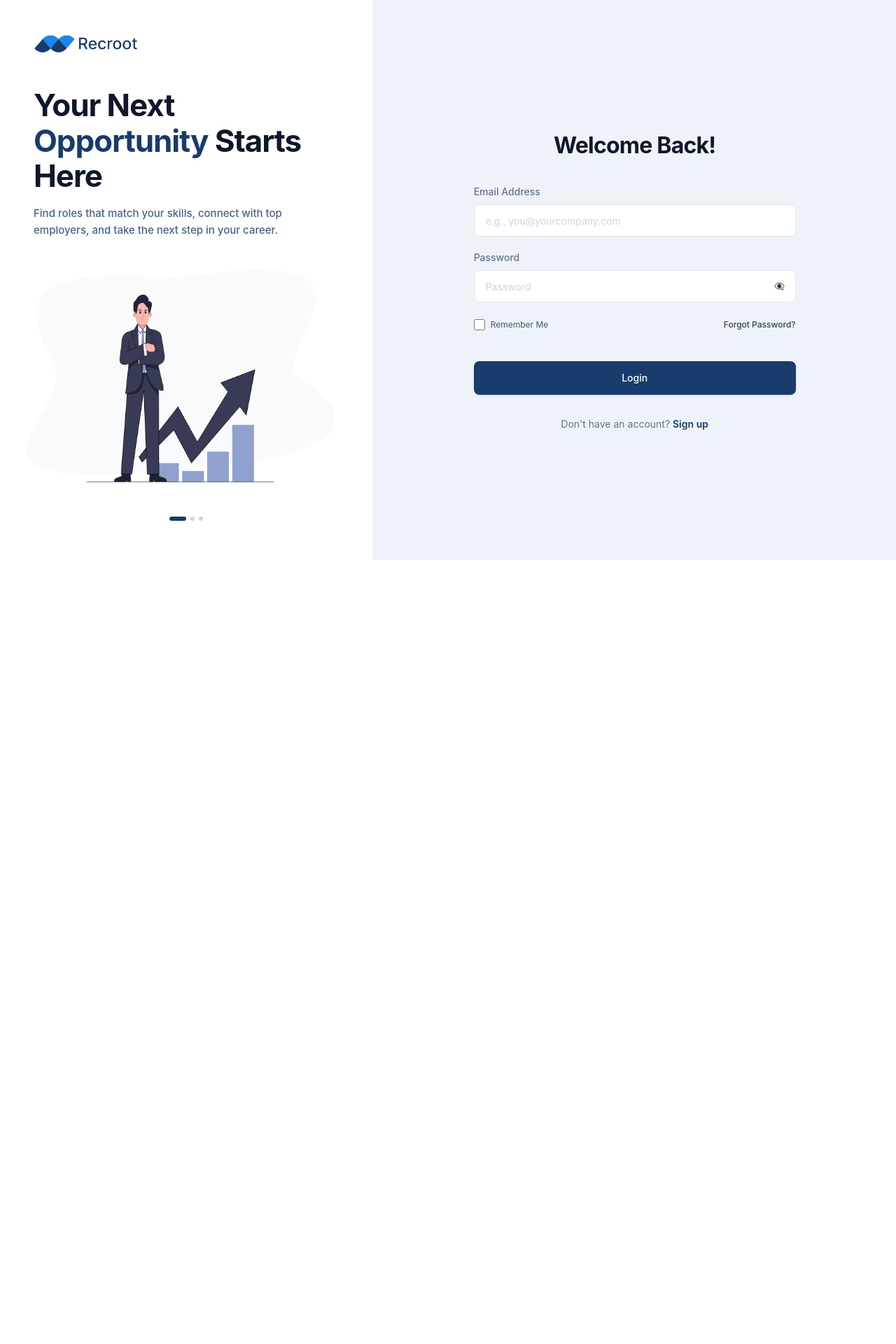
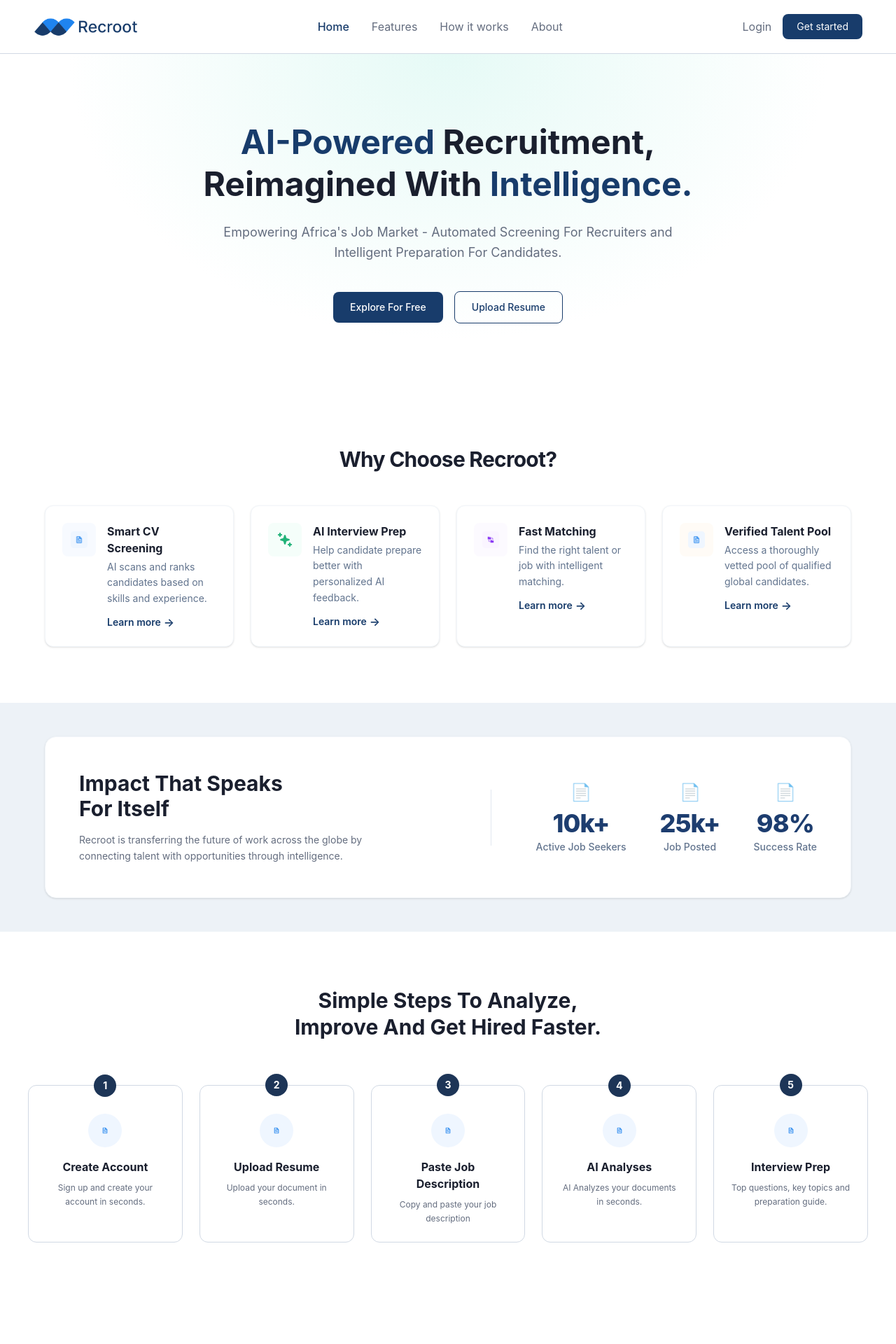
Before and after one commit to kadrietames/recroot, a React (Vite) app in the folder recroot/: page / in a window 1280 px wide. Shown: the top 1920 px of the page at 70% size. Before the commit the page ends 800 px from the top, so only its background shows below. Built offline with nearby package versions, Linux system fonts and the light colour scheme.

Commit message:
fix: api error handling, resume upload, routing and nav links

```diff
--- a/recroot/src/App.jsx
+++ b/recroot/src/App.jsx
@@ -34,12 +34,14 @@ import ResendLink from './pages/Auth/ResendLink'
 import ResetPassword from './pages/Auth/ResetPassword'
 import ResetPasswordSuccess from './pages/Auth/ResetPasswordSuccess'
 
+
+
 function App() {
   return (
     <BrowserRouter>
       <Routes>
         {/* Auth */}
-        <Route path="/" element={<Login />} />
+        <Route path="/" element={<Home />} />
         <Route path="/signup" element={<SignUp />} />
         <Route path="/login" element={<Login />} />
         <Route path="/login-success" element={<LoginSuccess />} />
--- a/recroot/src/components/HowItWorks.jsx
+++ b/recroot/src/components/HowItWorks.jsx
@@ -16,7 +16,7 @@ function HowItWorks() {
       <div className="grid grid-cols-1 sm:grid-cols-2 lg:grid-cols-5 gap-8 lg:gap-6 max-w-7xl mx-auto auto-rows-stretch">
 
 
-        <div className="bg-white border border-border rounded-xl p-6 pt-10 text-center hover:-translate-y-2 hover:border-primary transition duration-300 cursor-pointer relative flex flex-col justify-between h-full">
+        <Link to="/signup" className="bg-white border border-border rounded-xl p-6 pt-10 text-center hover:-translate-y-2 hover:border-primary transition duration-300 cursor-pointer relative flex flex-col justify-between h-full">
         <span className="absolute -top-4 left-1/2 -translate-x-1/2 bg-[#1d3557] text-white text-sm font-bold w-8 h-8 rounded-full flex items-center justify-center">1</span>
         <div>
           <div className="bg-blue-50 w-12 h-12 rounded-full flex items-center justify-center mx-auto mb-4">
@@ -25,7 +25,7 @@ function HowItWorks() {
           <h3 className="text-dark font-bold text-base mb-2">Create Account</h3>
           <p className="text-body text-xs leading-relaxed max-w-xs mx-auto">Sign up and create your account in seconds.</p>
         </div>
-        </div>
+      </Link>
 
         <Link to="/upload" className="block relative group h-full">
           <div className="bg-white border border-border rounded-xl p-6 pt-10 text-center hover:-translate-y-2 hover:border-primary group-hover:border-primary transition duration-300 cursor-pointer flex flex-col justify-between h-full">
--- a/recroot/src/components/Navbar.jsx
+++ b/recroot/src/components/Navbar.jsx
@@ -19,10 +19,10 @@ function Navbar() {
       </ul>
 
       <div className="hidden md:flex items-center gap-4">
-        <a href="#login" className="text-body text-base hover:text-primary">Login</a>
-        <button className="bg-primary text-white text-sm px-5 py-2 rounded-lg hover:opacity-90 transition duration-300 cursor-pointer">
+        <Link to="/login" className="text-body text-base hover:text-primary">Login</Link>
+        <Link to="/signup" className="bg-primary text-white text-sm px-5 py-2 rounded-lg hover:opacity-90 transition duration-300 cursor-pointer">
           Get started
-        </button>
+        </Link>
       </div>
 
       <button
@@ -39,8 +39,8 @@ function Navbar() {
           <a href="#how-it-works" onClick={() => setIsOpen(false)}>How it works</a>
           <a href="#about" onClick={() => setIsOpen(false)}>About</a>
           <hr className="border-slate-100" />
-          <a href="#login" onClick={() => setIsOpen(false)}>Login</a>
-          <button className="bg-primary text-white py-2 rounded-lg w-full">Get started</button>
+          <Link to="/login" onClick={() => setIsOpen(false)}>Login</Link>
+           <Link to="/signup" onClick={() => setIsOpen(false)} className="bg-primary text-white py-2 rounded-lg w-full text-center">Get started</Link>
         </div>
       )}
 
```
Lines whose indentation alone changed are shown as unchanged.
